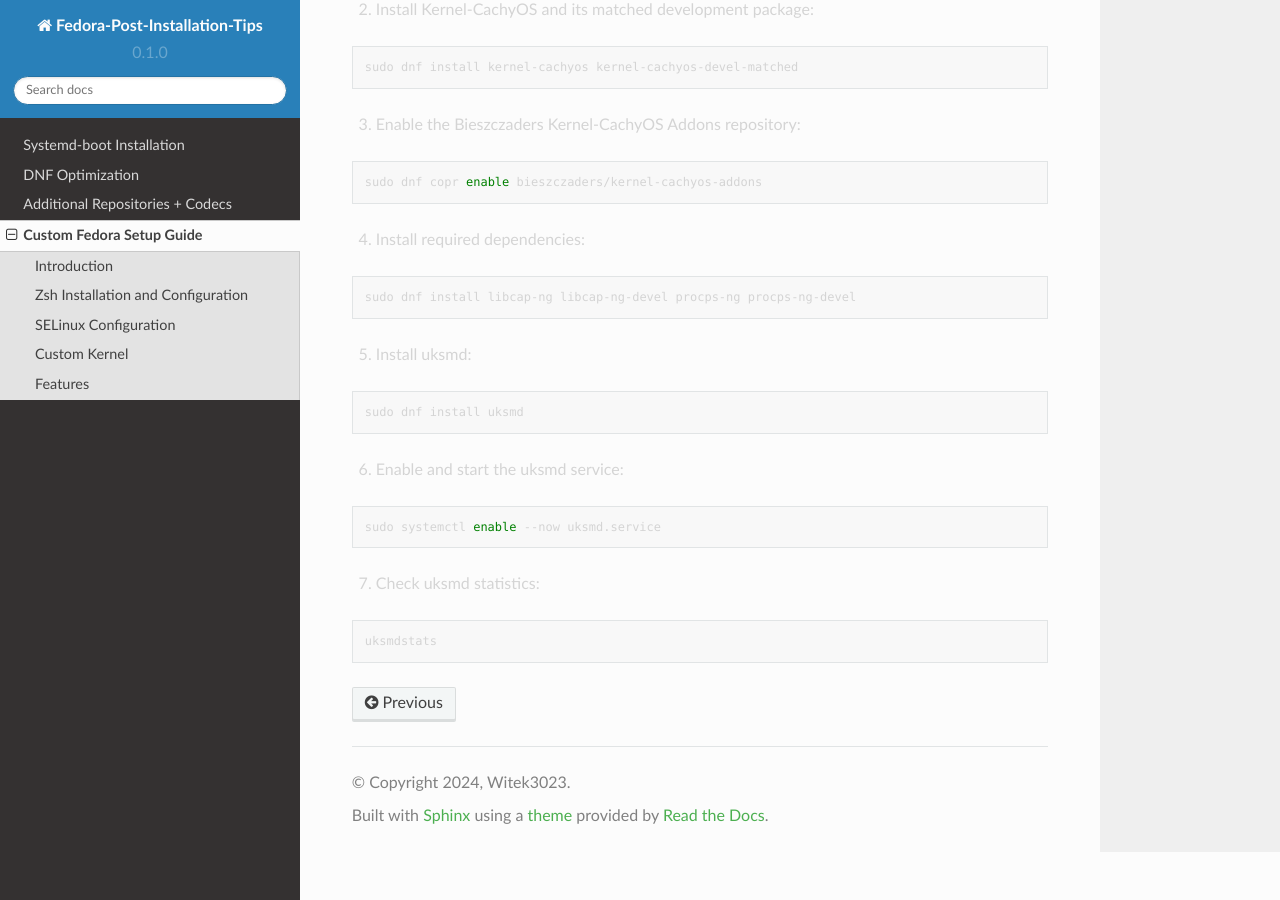
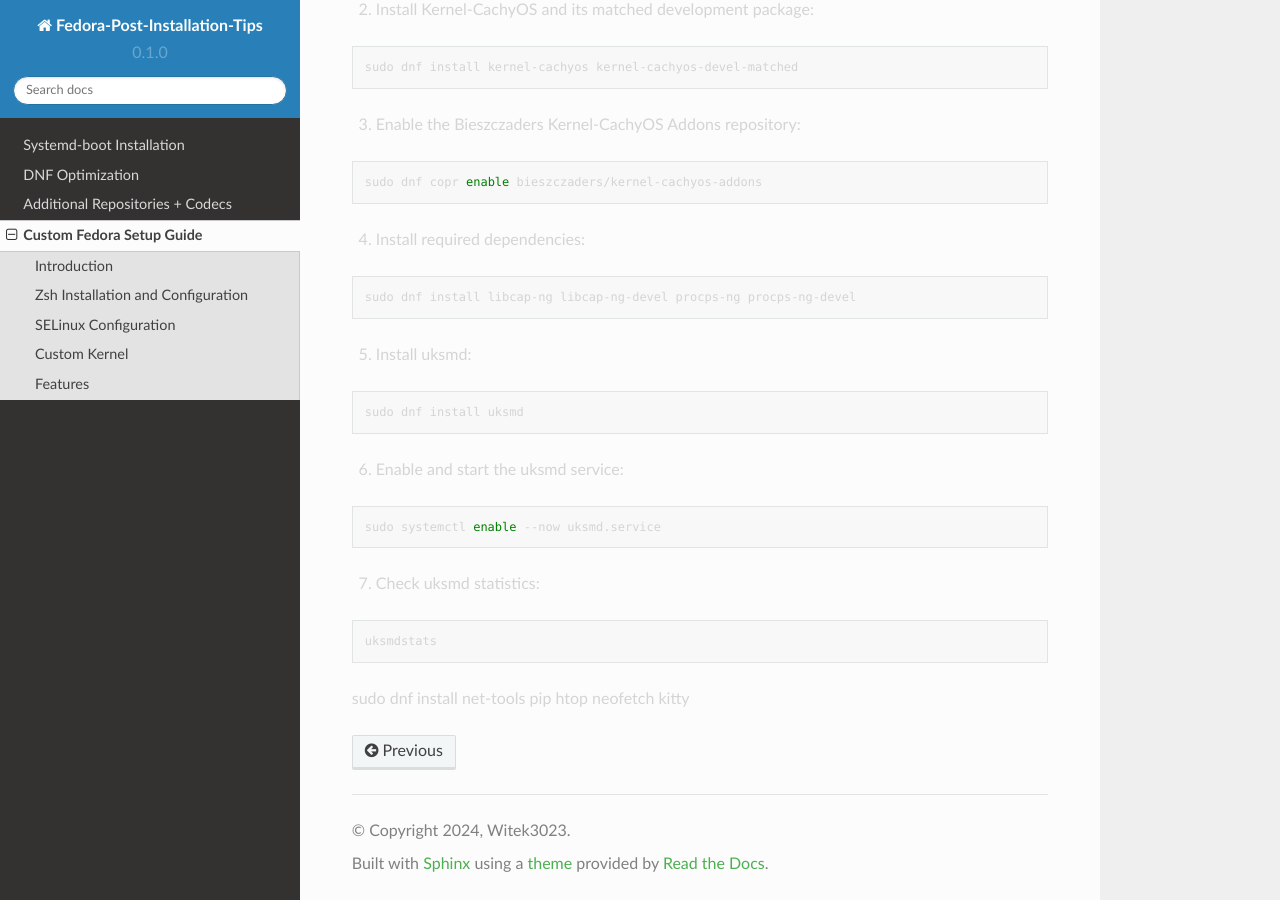
Before and after one commit to Witek3023/Fedora-Post-Installation-Tips, a Sphinx documentation site: the page built from docs/source/personal.rst, in a window 1280 px wide and 900 px high, scrolled down 2037 px. Built offline with Sphinx 7.4.7 and the Read the Docs theme 2.0.0, drawn with Linux system fonts in a browser that asks for light colours.

Commit message:
Update personal.rst

```diff
--- a/docs/source/personal.rst
+++ b/docs/source/personal.rst
@@ -124,3 +124,5 @@ These features aim to enhance performance, compatibility, and functionality of t
 .. code-block:: shell
 
     uksmdstats
+
+sudo dnf install net-tools pip htop neofetch kitty
```
